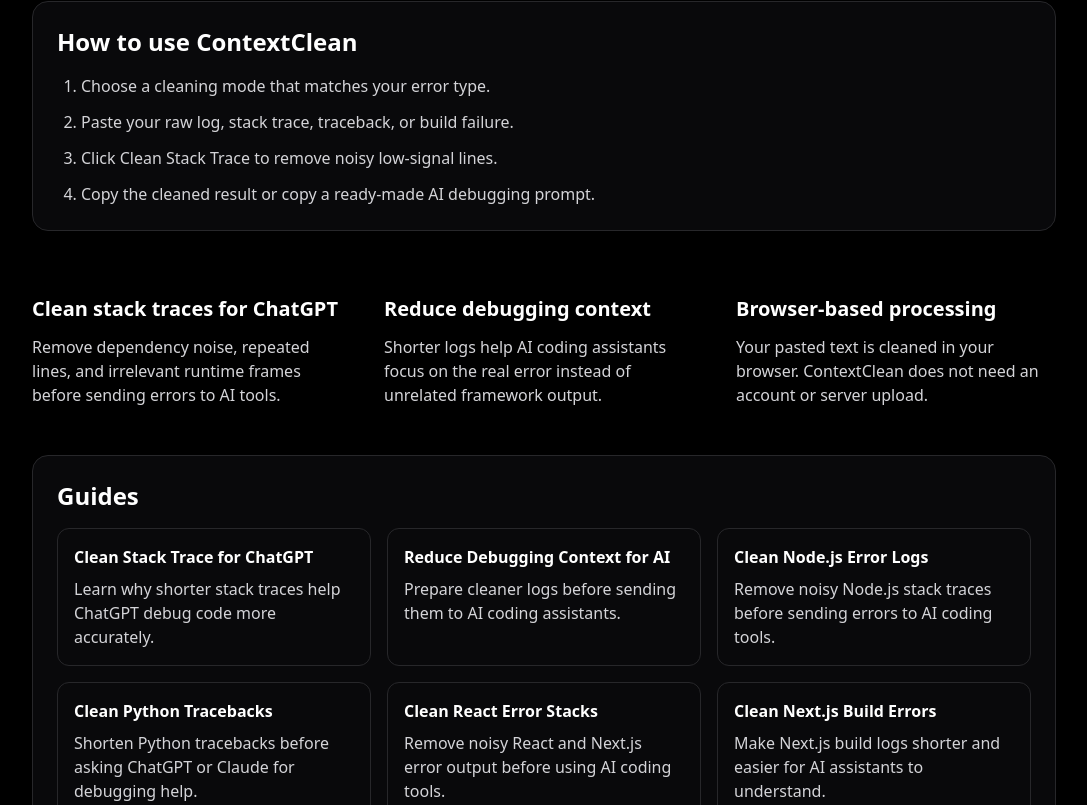
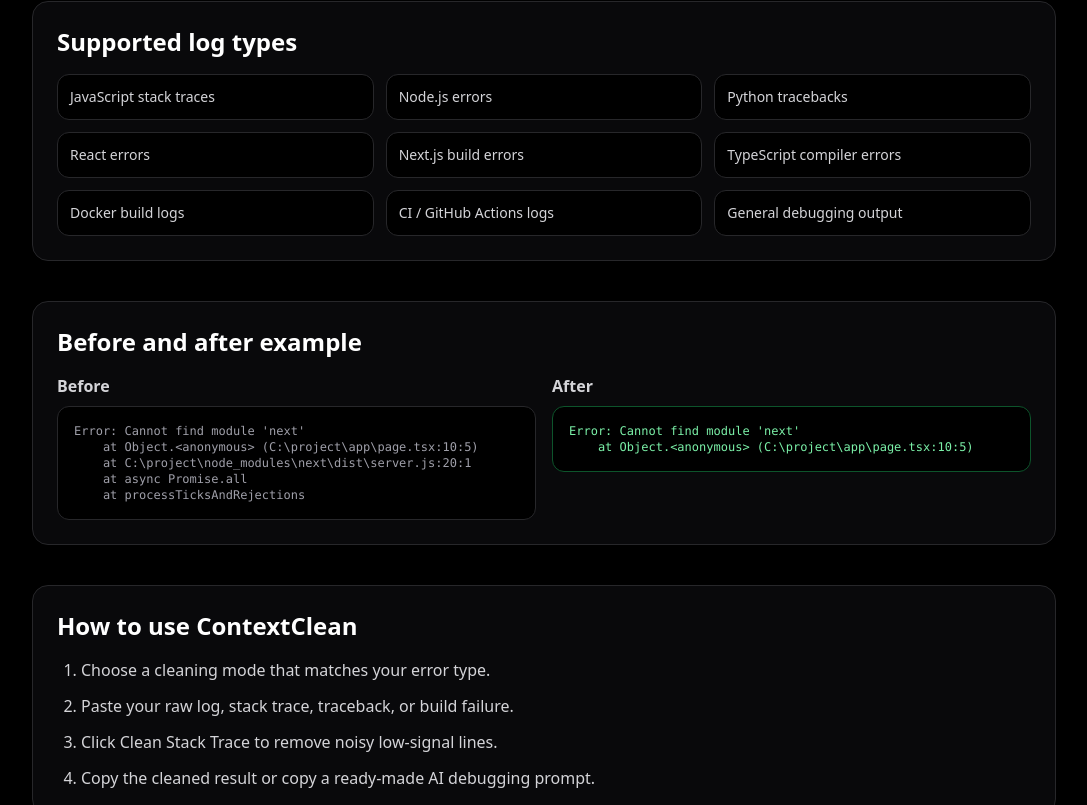
Before and after one commit to hyuchao25/contextclean, a Next.js app: page / in a window 1280 px wide. Shown: the part 1375-2180 px from the top of the page, without its empty margins (96-1183 px from the left). Built offline with nearby package versions, Linux system fonts and the light colour scheme.

Commit message:
Add examples and supported log types

```diff
--- a/src/app/page.tsx
+++ b/src/app/page.tsx
@@ -299,6 +299,58 @@
         )}
                 <section className="mt-10 rounded-2xl border border-zinc-800 bg-zinc-950 p-6">
           <h2 className="mb-4 text-2xl font-bold text-white">
+            Supported log types
+          </h2>
+
+          <div className="grid gap-3 md:grid-cols-3">
+            {[
+              "JavaScript stack traces",
+              "Node.js errors",
+              "Python tracebacks",
+              "React errors",
+              "Next.js build errors",
+              "TypeScript compiler errors",
+              "Docker build logs",
+              "CI / GitHub Actions logs",
+              "General debugging output",
+            ].map((item) => (
+              <div
+                key={item}
+                className="rounded-xl border border-zinc-800 bg-black p-3 text-sm text-zinc-300"
+              >
+                {item}
+              </div>
+            ))}
+          </div>
+        </section>
+                <section className="mt-10 rounded-2xl border border-zinc-800 bg-zinc-950 p-6">
+          <h2 className="mb-4 text-2xl font-bold text-white">
+            Before and after example
+          </h2>
+
+          <div className="grid gap-4 md:grid-cols-2">
+            <div>
+              <h3 className="mb-2 font-bold text-zinc-300">Before</h3>
+              <pre className="overflow-x-auto rounded-xl border border-zinc-800 bg-black p-4 text-xs text-zinc-400">
+{`Error: Cannot find module 'next'
+    at Object.<anonymous> (C:\\project\\app\\page.tsx:10:5)
+    at C:\\project\\node_modules\\next\\dist\\server.js:20:1
+    at async Promise.all
+    at processTicksAndRejections`}
+              </pre>
+            </div>
+
+            <div>
+              <h3 className="mb-2 font-bold text-zinc-300">After</h3>
+              <pre className="overflow-x-auto rounded-xl border border-green-900 bg-black p-4 text-xs text-green-300">
+{`Error: Cannot find module 'next'
+    at Object.<anonymous> (C:\\project\\app\\page.tsx:10:5)`}
+              </pre>
+            </div>
+          </div>
+        </section>
+                <section className="mt-10 rounded-2xl border border-zinc-800 bg-zinc-950 p-6">
+          <h2 className="mb-4 text-2xl font-bold text-white">
             How to use ContextClean
           </h2>
 
```
